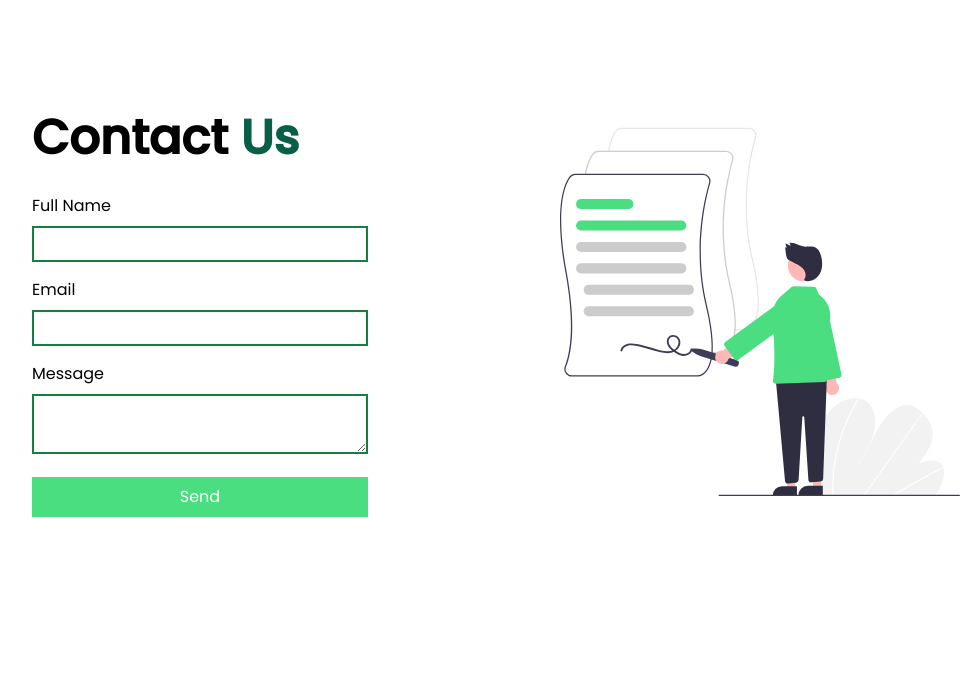
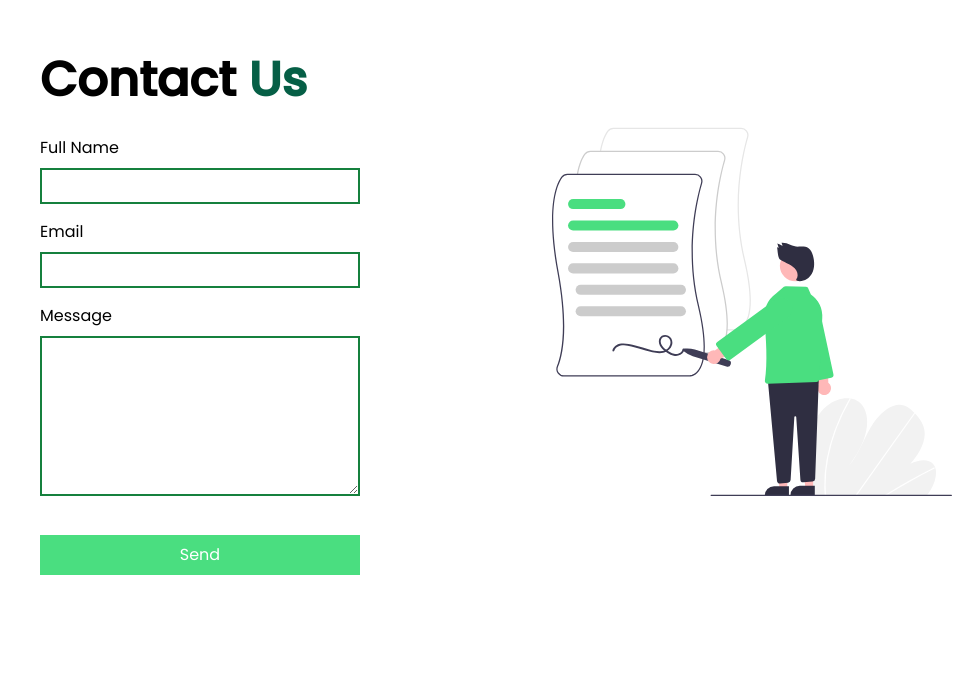
Before and after one commit to Pukka-Technologies/iVote, a Next.js app: page /contact in a window 1280 px wide. Shown: the part 113-800 px from the top of the page, without its empty margins (144-1119 px from the left). Built offline with nearby package versions, Linux system fonts and the light colour scheme.

Commit message:
update contact page

```diff
--- a/components/Contact.js
+++ b/components/Contact.js
@@ -26,7 +26,7 @@ const Contact = () => {
     };
   return (
     <div className="flex flex-col justify-center items-center gap-[5rem] md:gap-[12rem] md:flex-row h-[90%]">
-      <article>
+      <article className="basis-1/4">
         <h1 className="text-5xl font-bold pb-8">
           Contact <span className="text-emerald-800">Us</span>
         </h1>
@@ -51,10 +51,10 @@ const Contact = () => {
           <div className="pt-2">
             <textarea
               name="message"
-              className="w-full mb-4 border-2 border-green-700 py-1 px-2 focus:outline-none focus:border-green-600"
+              className="w-full min-h-[10rem] mb-4 border-2 border-green-700 py-1 px-2 focus:outline-none focus:border-green-600"
             />
           </div>
-          <div className="bg-green-400 text-white text-center py-2 px-2 cursor-pointer">
+          <div className="bg-green-400 text-white text-center py-2 px-2 mt-4 cursor-pointer">
             <input type="submit" value="Send" className="cursor-pointer"/>
           </div>
         </form>
```
